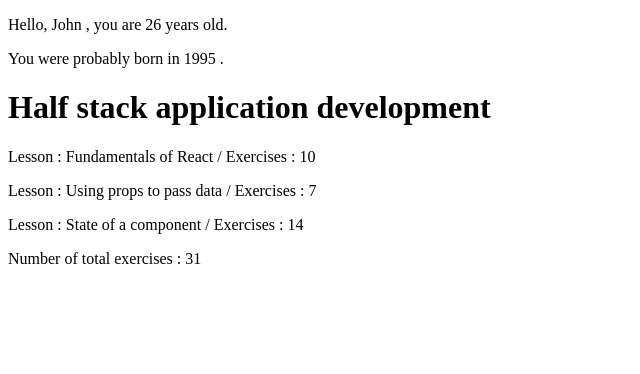
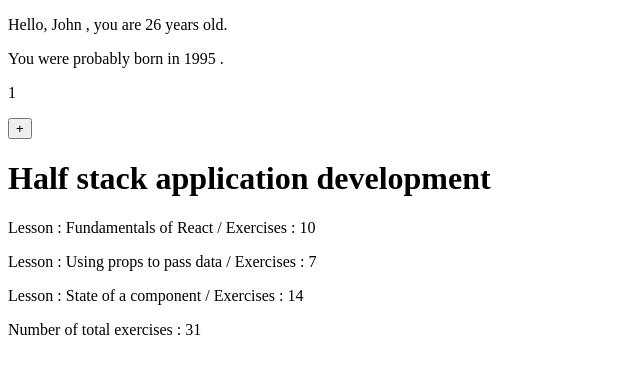
Before and after one commit to JDixon1995/Half-Stack-Dev-Environment, a React (Create React App) app in the folder half-stack/: page / in a window 1280 px wide. Shown: the top 374 px of the page, without its empty margins (0-640 px from the left). Built offline with nearby package versions, Linux system fonts and the light colour scheme.

Commit message:
added Counter component.

```diff
--- a/half-stack/src/App.js
+++ b/half-stack/src/App.js
@@ -3,6 +3,7 @@ import Header from './components/Header.js';
 import Content from './components/Content.js';
 import Total from './components/Total.js';
 import Hello from './components/Hello.js';
+import Counter from './components/Counter.js';
 
 const App = () => {
   const course = 'Half stack application development';
@@ -13,7 +14,7 @@ const App = () => {
   const part3 = 'State of a component';
   const exercises3 = 14;
 
-  const props = {
+  const object = {
     name: "John",
     age: 26
   }
@@ -21,7 +22,8 @@ const App = () => {
 
   return (
     <div>
-      <Hello props={props} />
+      <Hello object={object} />
+      <Counter />
       <Header course={course}/>
       <Content part1={part1} part2={part2} part3={part3} exercises1={exercises1} exercises2={exercises2} exercises3={exercises3}/>
       <Total exercises1={exercises1} exercises2={exercises2} exercises3={exercises3} />
--- /dev/null
+++ b/half-stack/src/components/Counter.js
@@ -0,0 +1,15 @@
+const Counter = () => {
+
+    let counter = 1;
+
+    const increaseCount = () => counter += 1;
+
+    return (
+        <div>
+            <p>{counter}</p>
+            <button onClick={increaseCount}>+</button>
+        </div>
+    )
+}
+
+export default Counter;
--- a/half-stack/src/components/Hello.js
+++ b/half-stack/src/components/Hello.js
@@ -1,7 +1,7 @@
-const Hello = ({props}) => {
+const Hello = ({object}) => {
 
-    const name = props.name;
-    const age = props.age;
+    const name = object.name;
+    const age = object.age;
 
     const bornYear = () => {
         const yearNow = new Date().getFullYear();
--- a/half-stack/src/index.js
+++ b/half-stack/src/index.js
@@ -1,6 +1,7 @@
 import React from 'react';
 import ReactDOM from 'react-dom';
 import App from './App';
+
 
 ReactDOM.render(
     <App />,
```
